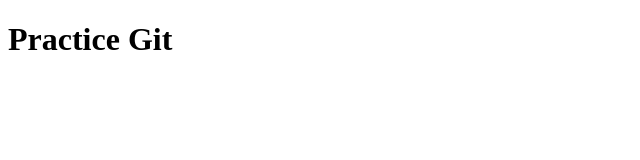
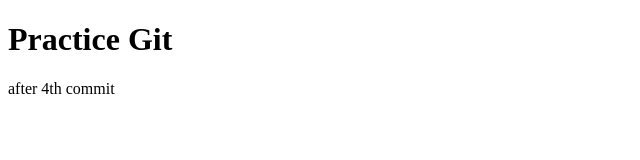
Before and after one commit to mektefaie/git-test, a plain HTML site: page index.html in a window 1280 px wide. Shown: the whole page, without its empty margins (0-640 px from the left). Drawn offline with Linux system fonts and the light colour scheme.

Commit message:
again I ded it

```diff
--- a/index.html
+++ b/index.html
@@ -8,5 +8,6 @@
 </head>
 <body>
     <h1>Practice Git</h1>
+    <p>after 4th commit</p>
 </body>
 </html>
```
